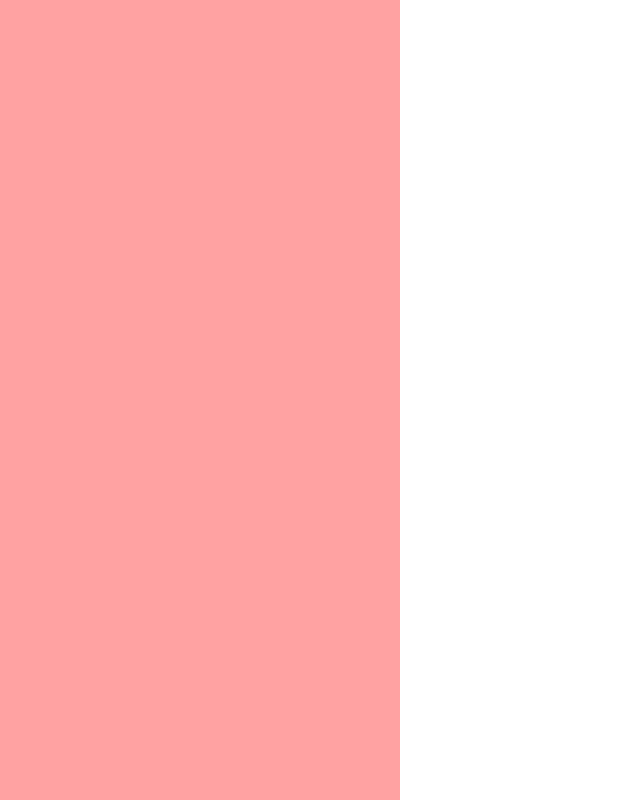
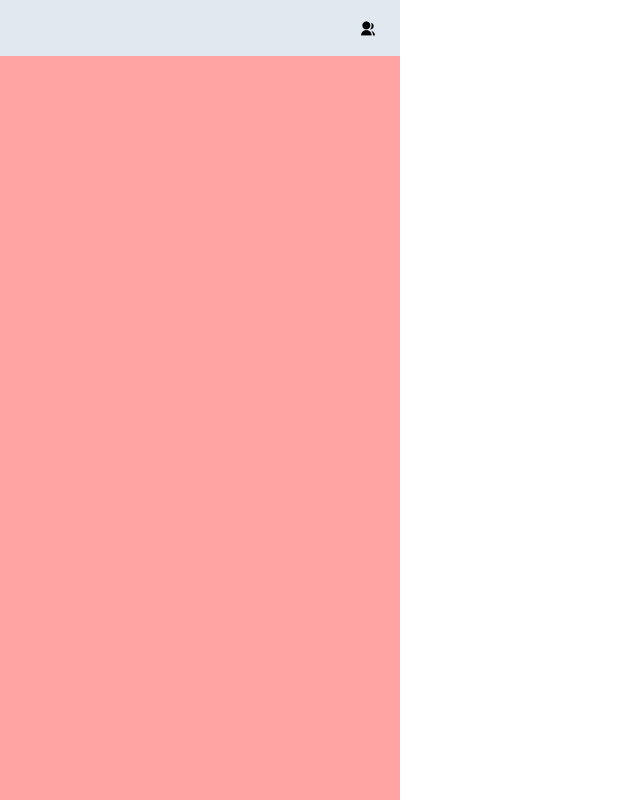
Before and after one commit to shubam341/AI-Conflux, a React (Vite) app in the folder frontend/: page /project in a window 1280 px wide. Shown: the whole page, without its empty margins (0-640 px from the left). Built offline with nearby package versions, Linux system fonts and the light colour scheme.

Commit message:
creting front end of homepage

```diff
--- a/frontend/src/screens/project.jsx
+++ b/frontend/src/screens/project.jsx
@@ -11,7 +11,16 @@ console.log(location.state)
     return(
      <main className="h-screen w-screen flex">
 
-    <section className="left h-full min-w-100 bg-red-300"></section>
+    <section className="left h-full min-w-100 bg-red-300">
+
+        <header className="flex justify-end p-2 px-4 w-full bg-slate-200">
+
+        <button className="p-2  ">
+        <i className="ri-group-fill"></i>
+        </button>
+
+        </header>
+    </section>
      </main>
     )
 }
```
